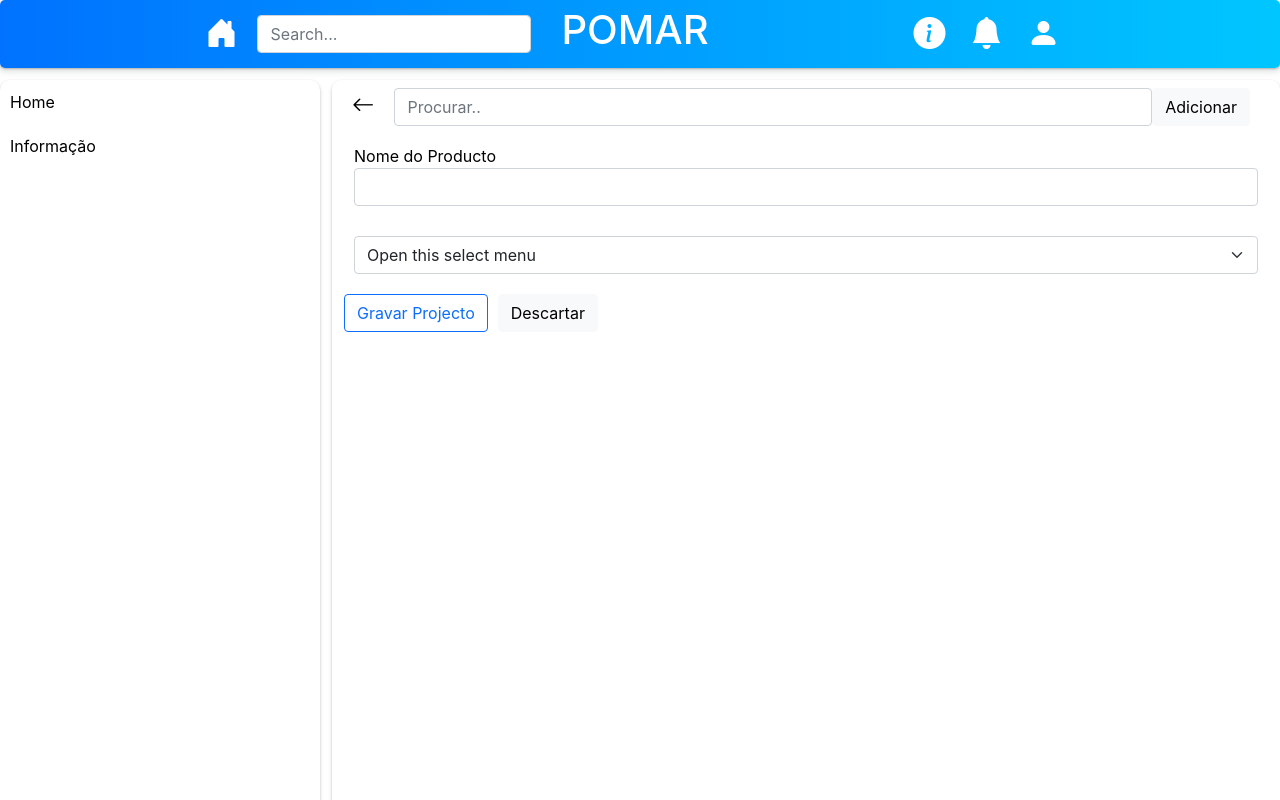
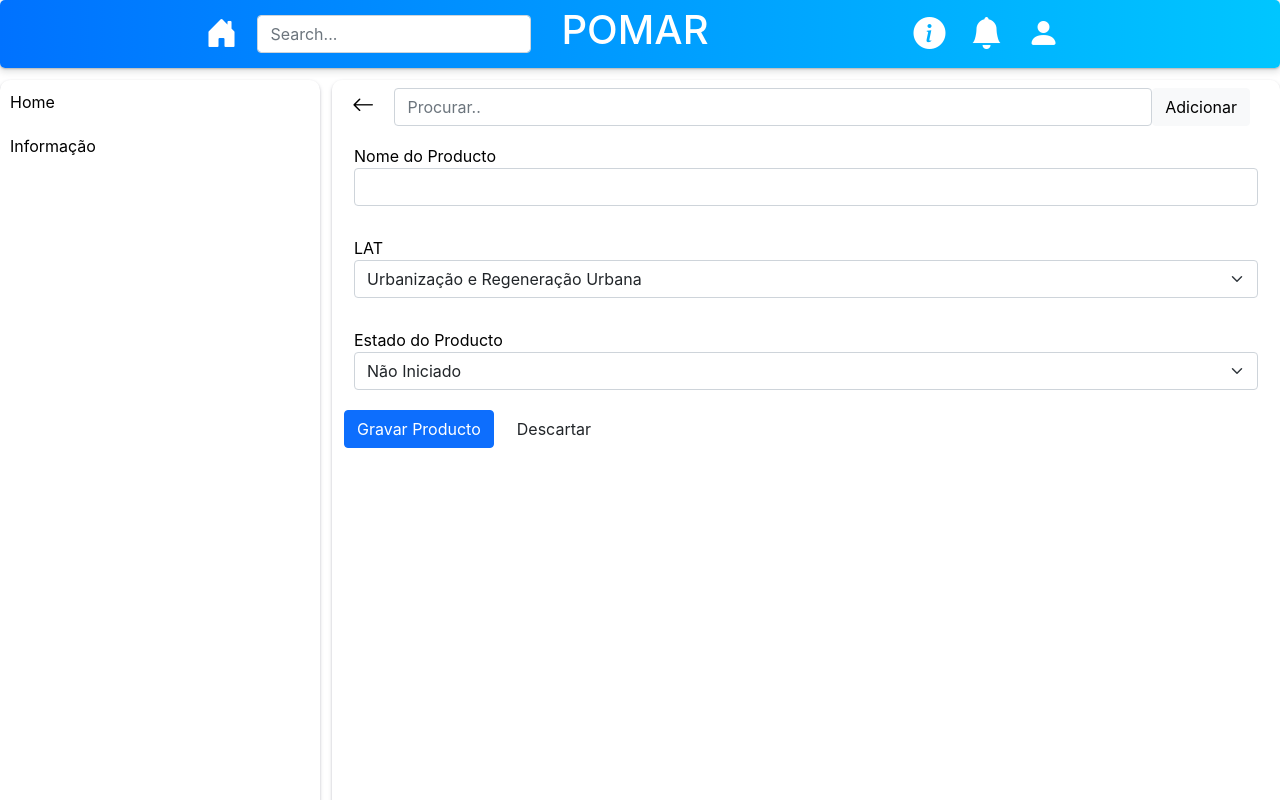
Before and after one commit to Eltongimo/TaskMan, a React (Create React App) app: page /addproducts in a window 1280 px wide. Shown: the top 800 px of the page. Built offline with nearby package versions, Linux system fonts and the light colour scheme; no server answers; the database is empty.

Commit message:
new updates

```diff
--- a/src/components/Board.jsx
+++ b/src/components/Board.jsx
@@ -15,6 +15,7 @@ import NewsLetter from './projectviews/NewsLetter'
 import Carousel from './projectviews/Carousel'
 import AddProjectForm from './forms/AddProject'
 import AddProducts from './forms/AddProducts'
+import AddMacroActivities from './forms/AddMacroActivities'
 
 
 function Board() {
@@ -34,7 +35,13 @@ function Board() {
                 pathname: '/addproducts',
                 search: `?key=${document.URL.split('/')[3].split('=')[1]}`,
             })
+        }else if (document.URL.split('/')[3].split('?')[0] === 'macroactivities'){
+                history.push({
+                    pathname: '/addmacroactivities',
+                    search: `?key=${document.URL.split('/')[3].split('=')[1]}`,
+                })
         }
+
     }
 
     function back(){
@@ -83,6 +90,10 @@ function Board() {
                         <Dashboard/>
                     </Route>
 
+                    <Route path='/addmacroactivities' exact>
+                        <AddMacroActivities/>
+                    </Route>
+
                     <Route path='/newsletter' exact>
                         <NewsLetter/>
                     </Route>
--- /dev/null
+++ b/src/components/forms/AddMacroActivities.jsx
@@ -0,0 +1,75 @@
+import React from 'react'
+import './AddMacroActivities.css'
+import { useState } from 'react'
+import {v4 as uuidv4} from 'uuid';
+import {ref,set,get,child} from 'firebase/database'
+import {db} from '../database/DatabaseHelper'
+
+function AddMacroActivities(){
+
+    const [macroActivity, setMacroActivity] = useState({
+        Key: uuidv4(),
+        Name: '',
+        ProductKey: document.URL.split('=')[1]
+    })
+
+    function setName(e){
+        setMacroActivity({
+            Key: macroActivity.Key,
+            Name: e.target.value,
+            ProductKey: macroActivity.ProductKey
+        })
+    }
+
+    function saveMacroAcrivity(){
+        set(ref(db, 'MacroActivity/' + uuidv4()), macroActivity);
+        document.getElementById('closemodal').click()
+        window.history.back()
+    }
+
+    function clear(e){
+        document.getElementById('mcs').value = ''
+        setMacroActivity({
+            Key: macroActivity.Key,
+            Name: '',
+            ProductKey: macroActivity.ProductKey
+        })
+
+    }
+    return (
+        <div className='form-container'>
+        <div className="form-group">
+            <label for="exampleInputEmail1">Nome da Macro Actividade</label>
+            <input type="text" id='mcs'  onChange={setName} className="form-control" aria-describedby="emailHelp" />
+        </div>
+
+        <button type="button"  class="btn btn-primary" data-toggle="modal" data-target="#exampleModal">Gravar Macro Actividade</button>
+        <button type="button" className="btn btn-light" onClick={clear}>Limpar</button>
+
+        <div class="modal fade" id="exampleModal" tabindex="-1" role="dialog" aria-labelledby="exampleModalLabel" aria-hidden="true">
+        <div class="modal-dialog" role="document">
+            <div class="modal-content">
+            <div class="modal-header">
+                <h5 class="modal-title" id="exampleModalLabel">Confirmação</h5>
+                <button type="button" class="close" data-dismiss="modal" aria-label="Close">
+                <span aria-hidden="true">&times;</span>
+                </button>
+            </div>
+            <div class="modal-body">
+            <form>
+                <div class="form-group">
+                    <label for="exampleInputEmail1">Submeter Macro Actividade ?</label>
+                </div>
+            </form>
+                </div>
+                    <div class="modal-footer">
+                        <button type="button" id='closemodal' class="btn btn-secondary" data-dismiss="modal">Não</button>
+                        <button type="button" class="btn btn-primary" onClick={saveMacroAcrivity} >Sim</button>
+                    </div>
+                </div>
+            </div>
+        </div>
+    </div>
+    )
+}
+export default AddMacroActivities
--- a/src/components/forms/AddProducts.jsx
+++ b/src/components/forms/AddProducts.jsx
@@ -3,48 +3,89 @@ import './AddProducts.css'
 import { useState } from 'react'
 import { useEffect } from 'react'
 import {db} from '../database/DatabaseHelper'
-import {ref,get,child} from 'firebase/database'
+import {set,ref,get,child} from 'firebase/database'
+import {v4 as uuidv4} from 'uuid';
 
 function AddProducts(){
 
     const [product, setProduct] = useState({
-        Area: '',
+        Area: 'Urbanização e Regeneração Urbana',
         LatKey: '',
         Name: '',
-        ProductKey: '',
-        Status: ''
+        ProjectKey: document.URL.split('=')[1],
+        Status: 'Não Iniciado',
+        Key: uuidv4()
     })
 
-    const [lat, setLats] = useState({lats: []})
-    var op = []
+    const [lat, setLats] = useState({})
 
     useEffect( () => {
         const dbRef = ref(db)
-            get(child(dbRef, `LAT`)).then((snapshot) => {
-                    if (snapshot.exists()){
-                        setLats({lats: snapshot.val()})
-                        for (let key in lat.lats){
-                            op.push(
-                                <option value={lat.lats[key].Description} id={lat.lats[key].key}>{lat.lats[key].Description}</option>
-                            )
-                        }
-                    }
-                    else{
-                        alert('no data to load from db server')
-                   }
-                })
-        }
-    ,[])
+
+        get(child(dbRef, `LAT`)).then((snapshot) => {
+                if (snapshot.exists()){
+                    setLats({lats: snapshot.val()})
+                }
+             }
+        )},[])
 
     function setProductName(e){
-
         setProduct({
             Area: product.Area,
             LatKey: product.LatKey,
             Name: e.target.value,
-            ProductKey: product.ProductKey,
-            Status: product.Status
+            ProjectKey: product.ProjectKey,
+            Status: product.Status,
+            Key: product.Key
         })
+    }
+
+    function setStatus(e){
+        setProduct({
+            Area: product.Area,
+            LatKey: product.LatKey,
+            Name: e.target.value,
+            ProjectKey: product.ProjectKey,
+            Status: e.target.value,
+            Key: product.Key
+        })
+    }
+
+    function setArea(e){
+        console.log(e.target.value)
+        setProduct({
+            Area: e.target.value,
+            LatKey: product.LatKey,
+            Name: product.Name,
+            ProjectKey: product.ProjectKey,
+            Status: product.Status,
+            Key: product.Key
+        })
+    }
+
+    function saveProduct (e){
+
+        for (let key in lat.lats){
+            if (lat.lats[key].Description === product.Area ){
+                setProduct({
+                    Area: product.Area,
+                    LatKey: lat.lats[key].Key,
+                    Name: product.Name,
+                    ProjectKey: product.ProjectKey,
+                    Status: product.Status,
+                    Key: product.Key
+                })
+                break
+            }
+        }
+
+        set(ref(db, 'Product/' + uuidv4()), product);
+        document.getElementById('closemodal').click()
+        back()
+    }
+
+    function back(){
+        window.history.back()
     }
 
     return (
@@ -54,21 +95,35 @@ function AddProducts(){
                 <input type="text" onChange={setProductName} className="form-control" aria-describedby="emailHelp" />
             </div>
             <div className="form-group">
-            <select class="form-select" aria-label="Default select example">
-                <option selected>Open this select menu</option>
-                {console.log(op)}
+                <label for="exampleInputEmail1">LAT</label>
+                <select class="form-select" onChange={setArea} aria-label="Default select example">
+                    <option selected value="Urbanização e Regeneração Urbana">Urbanização e Regeneração Urbana</option>
+                    <option value="Recursos Hídricos e Resiliência">Recursos Hídricos e Resiliência</option>
+                    <option value="Ambiente e Resíduos Sólidos">Ambiente e Resíduos Sólidos</option>
+                    <option value="Educação Primária e Pré-Escolar">Educação Primária e Pré-Escolar</option>
+                    <option value="Sustentabilidade">Sustentabilidade</option>
                 </select>
             </div>
 
-            <button type="button"  class="btn btn-outline-primary" data-toggle="modal" data-target="#exampleModal">
-                Gravar Projecto         </button>
-            <button type="button" className="btn btn-light">Descartar</button>
+            <div className="form-group">
+                <label for="exampleInputEmail1">Estado do Producto</label>
+                <select class="form-select" aria-label="Default select example" onChange={setStatus}>
+                    <option selected value="Não Iniciado">Não Iniciado</option>
+                    <option value="Em progresso">Em progresso</option>
+                    <option value="Cancelado">Cancelado</option>
+                    <option value="Concluido">Concluido</option>
+                </select>
+            </div>
+
+            <button type="button"  class="btn btn-primary" data-toggle="modal" data-target="#exampleModal">
+                Gravar Producto   </button>
+            <button type="button"  onClik={back} className="btn btn-secundary">Descartar</button>
 
             <div class="modal fade" id="exampleModal" tabindex="-1" role="dialog" aria-labelledby="exampleModalLabel" aria-hidden="true">
             <div class="modal-dialog" role="document">
                 <div class="modal-content">
                 <div class="modal-header">
-                    <h5 class="modal-title" id="exampleModalLabel">Login</h5>
+                    <h5 class="modal-title" id="exampleModalLabel">Confirmação</h5>
                     <button type="button" class="close" data-dismiss="modal" aria-label="Close">
                     <span aria-hidden="true">&times;</span>
                     </button>
@@ -76,13 +131,13 @@ function AddProducts(){
                 <div class="modal-body">
                 <form>
                     <div class="form-group">
-                        <label for="exampleInputEmail1">Submeter Projecto ?</label>
+                        <label for="exampleInputEmail1">Submeter Producto ?</label>
                     </div>
                 </form>
                     </div>
                         <div class="modal-footer">
                             <button type="button" id='closemodal' class="btn btn-secondary" data-dismiss="modal">Não</button>
-                            <button type="button" class="btn btn-primary">Sim</button>
+                            <button type="button" onClick={saveProduct} class="btn btn-primary">Sim</button>
                         </div>
                     </div>
                 </div>
--- a/src/components/forms/AddProject.jsx
+++ b/src/components/forms/AddProject.jsx
@@ -226,7 +226,7 @@ function AddProjectForm(){
             <div class="modal-dialog" role="document">
                 <div class="modal-content">
                 <div class="modal-header">
-                    <h5 class="modal-title" id="exampleModalLabel">Login</h5>
+                    <h5 class="modal-title" id="exampleModalLabel">Confirmação</h5>
                     <button type="button" class="close" data-dismiss="modal" aria-label="Close">
                     <span aria-hidden="true">&times;</span>
                     </button>
```
Also changed, not shown: src/components/forms/AddMacroActivities.css (added), 1 other file (tests, documents, lock files or other folders).
